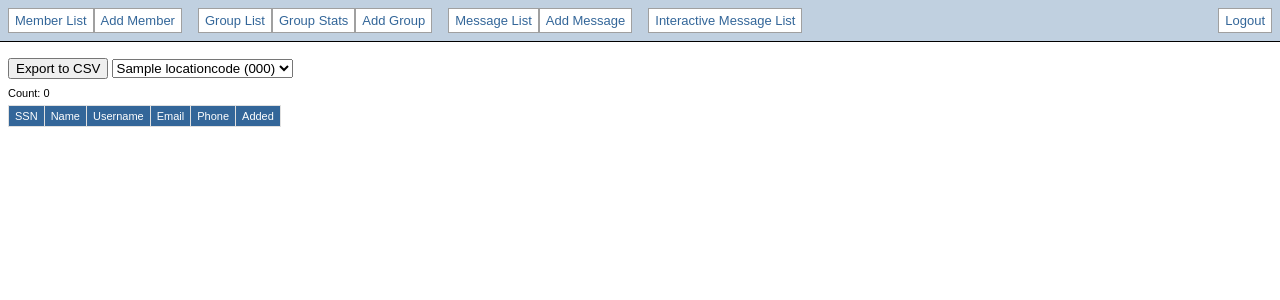
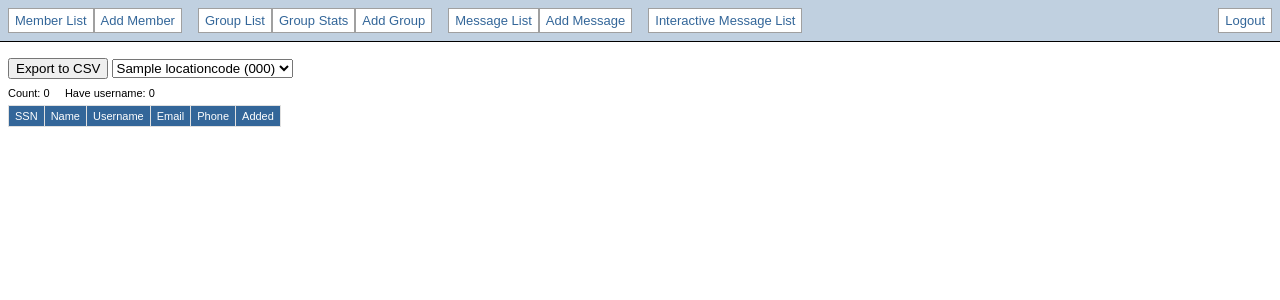
Before and after one commit to piratar/icepirate, a Django app: page /member/list/in/000 in a window 1280 px wide. Shown: the top 300 px of the page. Run offline with Django 3.2, Linux system fonts and the light colour scheme; a user stored in the database is signed in; tables that the repository leaves empty hold one stand-in row (values such as "Sample post"); lists and menus that the app fills with data are empty; parts of the project's set-up code (start-up, migrations or seed data) failed here and were passed over; some libraries are stand-ins or nearby versions.

Commit message:
Display have-username stats on member list

```diff
--- a/member/views.py
+++ b/member/views.py
@@ -47,6 +47,7 @@ def list(request, group_techname=None, location_code=None, combined=False):
 
     context = {
         'members': members,
+        'have_username': members.filter(username__isnull=False),
         'groups': groups,
         'location_codes': location_codes,
         'group_techname': group_techname,
--- a/templates/member/list.html
+++ b/templates/member/list.html
@@ -46,6 +46,10 @@ $(document).ready(function() {
     <span class="stats-field">
         <span class="stats-label">{% trans 'Count' %}:</span>
         <span class="stats-value">{{ members.count }}</span>
+        &nbsp; &nbsp;
+        <span class="stats-label">{% trans 'Have username' %}:</span>
+        <span class="stats-value">{{ have_username.count }}</span>
+        &nbsp; &nbsp;
         {% if not group_techname and not location_code %}
         (<a href="/member/count">{% trans 'History' %}</a>,
          <a href="/member/count/location/">{% trans 'Locations' %}</a>)
```
